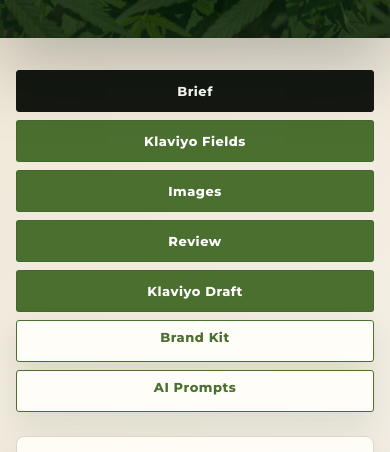
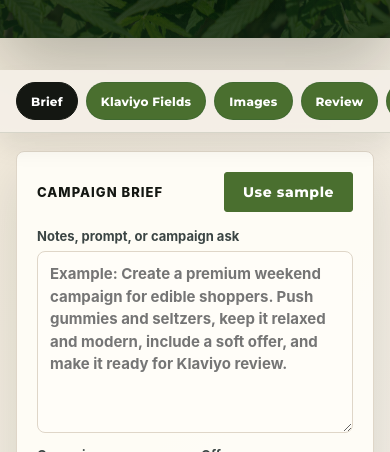
Before and after one commit to thelifeoferic/FRMABVE, a Next.js app in the folder asheville-campaign-studio-live/: page / in a window 390 px wide. Shown: the part 392-844 px from the top of the page. Built offline with nearby package versions, Linux system fonts and the light colour scheme; no server answers.

Commit message:
Add files via upload

```diff
--- a/asheville-campaign-studio-live/app/globals.css
+++ b/asheville-campaign-studio-live/app/globals.css
@@ -1852,8 +1852,8 @@
 
 .brand-kit-card-grid {
   display: grid;
-  grid-template-columns: minmax(0, 1.4fr) minmax(280px, 0.7fr);
-  gap: 28px;
+  grid-template-columns: minmax(0, 1fr);
+  gap: 0;
   align-items: start;
 }
 
@@ -2104,9 +2104,41 @@
   }
 
   .stepper {
-    display: grid;
-    grid-template-columns: 1fr;
-    padding: 0 16px;
+    position: sticky;
+    top: 0;
+    z-index: 5;
+    display: flex;
+    flex-wrap: nowrap;
+    gap: 8px;
+    margin-bottom: 18px;
+    overflow-x: auto;
+    padding: 12px 16px;
+    background: rgba(244, 239, 230, 0.96);
+    border-bottom: 1px solid rgba(38, 62, 34, 0.14);
+    box-shadow: 0 14px 24px rgba(30, 28, 22, 0.08);
+    scrollbar-width: none;
+    -webkit-overflow-scrolling: touch;
+  }
+
+  .stepper::-webkit-scrollbar {
+    display: none;
+  }
+
+  .stepper button,
+  .stepper-link {
+    flex: 0 0 auto;
+    min-width: auto;
+    min-height: 38px;
+    border-radius: 999px;
+    padding: 8px 14px;
+    font-size: 12px;
+    letter-spacing: 0.02em;
+    white-space: nowrap;
+  }
+
+  .stepper-link {
+    min-width: auto;
+    box-shadow: none;
   }
 
   .workspace {
--- a/asheville-campaign-studio-live/components/CampaignBuilder/CampaignStudio.tsx
+++ b/asheville-campaign-studio-live/components/CampaignBuilder/CampaignStudio.tsx
@@ -345,10 +345,10 @@
             {step}
           </button>
         ))}
-        <a className="stepper-link" href="/settings">
+        <a className="stepper-link" href={`/settings?brand=${selectedBrand.id === "asheville-dispensary" ? "asheville" : "plant-bar"}`}>
           Brand Kit
         </a>
-        <a className="stepper-link" href="/prompts">
+        <a className="stepper-link" href={`/prompts?brand=${selectedBrand.id === "asheville-dispensary" ? "asheville" : "plant-bar"}`}>
           AI Prompts
         </a>
       </nav>
```
Also changed, not shown: asheville-campaign-studio-live/app/settings/page.tsx (+1 -15 lines).
